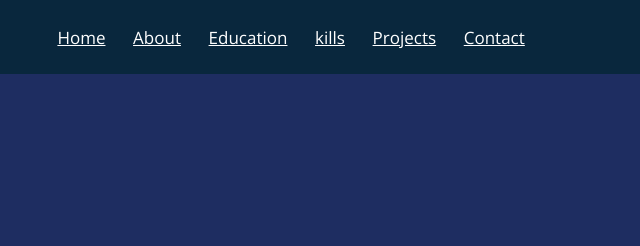
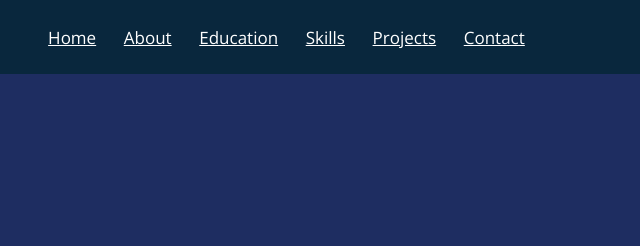
Before and after one commit to Shloketon/Shlok-Dayma, a plain HTML site: page index.html in a window 1280 px wide. Shown: the top 246 px of the page, 640-1280 px from the left. Drawn offline with nearby package versions, Linux system fonts and the light colour scheme.

Commit message:
Update index.html

```diff
--- a/index.html
+++ b/index.html
@@ -15,7 +15,7 @@
         class="active">Home</a>
         <a href="about.html"  style="--i:2;">About</a>
         <a href="Education.html"  style="--i:3;">Education</a>
-        <a href="skills.html"  style="--i:4;">kills</a>
+        <a href="skills.html"  style="--i:4;">Skills</a>
         <a href="projects.html" style="--i:5">Projects</a>
         <a href="Contact.html"  style="--i:6;">Contact</a>
     </nav>
```
